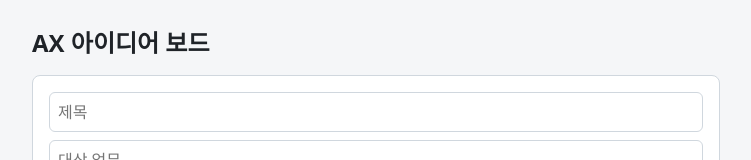
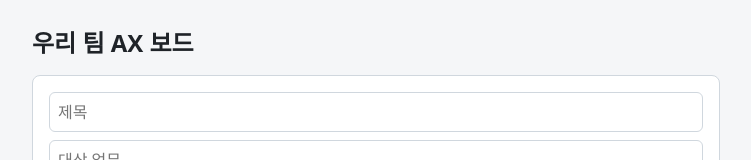
Before and after one commit to mungn0603-code/ax-board-practice, a React (Vite) app: page / in a window 1280 px wide. Shown: the top 160 px of the page, without its empty margins (264-1015 px from the left). Built offline with nearby package versions, Linux system fonts and the light colour scheme.

Commit message:
feat: 앱 제목 변경

```diff
--- a/src/App.jsx
+++ b/src/App.jsx
@@ -51,7 +51,7 @@ export default function App() {
 
   return (
     <main className="board">
-      <h1>AX 아이디어 보드</h1>
+      <h1>우리 팀 AX 보드</h1>
 
       <form className="card-form" onSubmit={addIdea}>
         <input aria-label="제목" placeholder="제목" value={title} onChange={(e) => setTitle(e.target.value)} />
```
